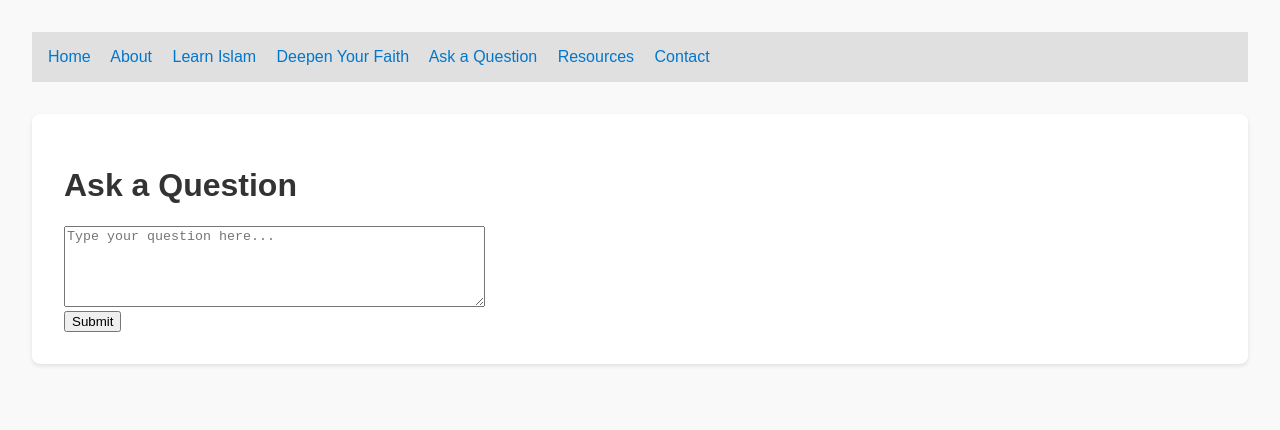
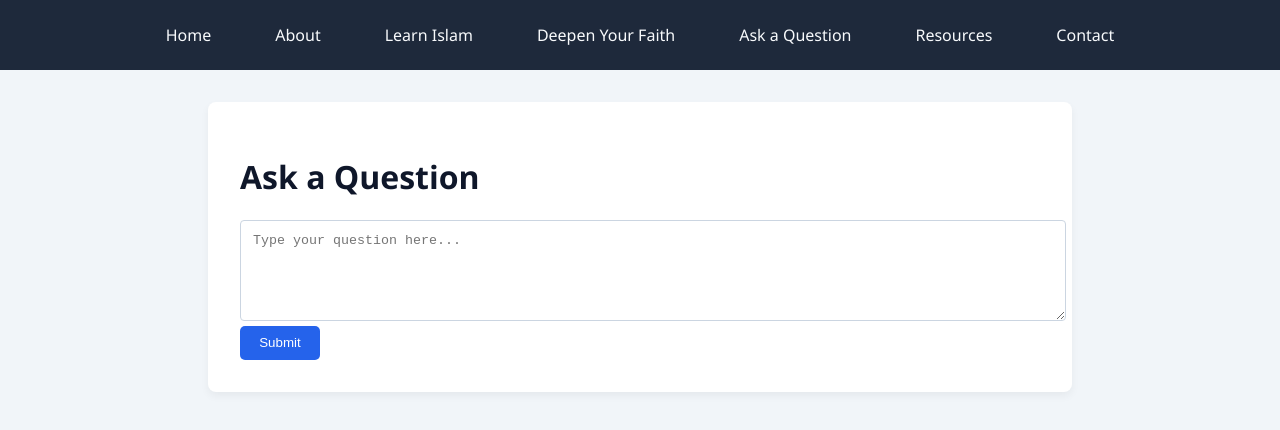
Before and after one commit to Kalxium/i-discourse, a plain HTML site: page ask.html in a window 1280 px wide. Drawn offline with Linux system fonts and the light colour scheme.

Commit message:
Add files via upload

```diff
--- a/style.css
+++ b/style.css
@@ -1,25 +1,68 @@
 body {
-  font-family: sans-serif;
-  margin: 2rem;
-  background: #f9f9f9;
-  color: #333;
+  font-family: 'Segoe UI', Tahoma, Geneva, Verdana, sans-serif;
+  margin: 0;
+  background: #f1f5f9;
+  color: #1e293b;
+}
+header {
+  background-color: #0f172a;
+  color: white;
+  padding: 1.5rem;
+  text-align: center;
 }
 nav {
-  background: #e0e0e0;
+  background: #1e293b;
   padding: 1rem;
-  margin-bottom: 2rem;
+  display: flex;
+  justify-content: center;
+  flex-wrap: wrap;
 }
 nav a {
-  margin-right: 1rem;
+  color: #f8fafc;
+  margin: 0 1rem;
   text-decoration: none;
-  color: #0077cc;
+  font-weight: 500;
+  padding: 0.5rem 1rem;
+  border-radius: 5px;
 }
 nav a:hover {
-  text-decoration: underline;
+  background-color: #334155;
 }
 main {
-  background: #fff;
+  max-width: 800px;
+  background: #ffffff;
   padding: 2rem;
+  margin: 2rem auto;
   border-radius: 8px;
-  box-shadow: 0 2px 4px rgba(0,0,0,0.1);
+  box-shadow: 0 4px 8px rgba(0,0,0,0.05);
 }
+h1, h2 {
+  color: #0f172a;
+}
+ul {
+  padding-left: 1.5rem;
+}
+button {
+  background-color: #2563eb;
+  color: white;
+  border: none;
+  padding: 0.6rem 1.2rem;
+  border-radius: 5px;
+  cursor: pointer;
+}
+button:hover {
+  background-color: #1d4ed8;
+}
+textarea {
+  width: 100%;
+  padding: 0.75rem;
+  border: 1px solid #cbd5e1;
+  border-radius: 4px;
+  resize: vertical;
+}
+footer {
+  text-align: center;
+  padding: 1rem;
+  background-color: #0f172a;
+  color: white;
+}
```
Also changed, not shown: index.html (+2 -1 lines), logo.png (added).
